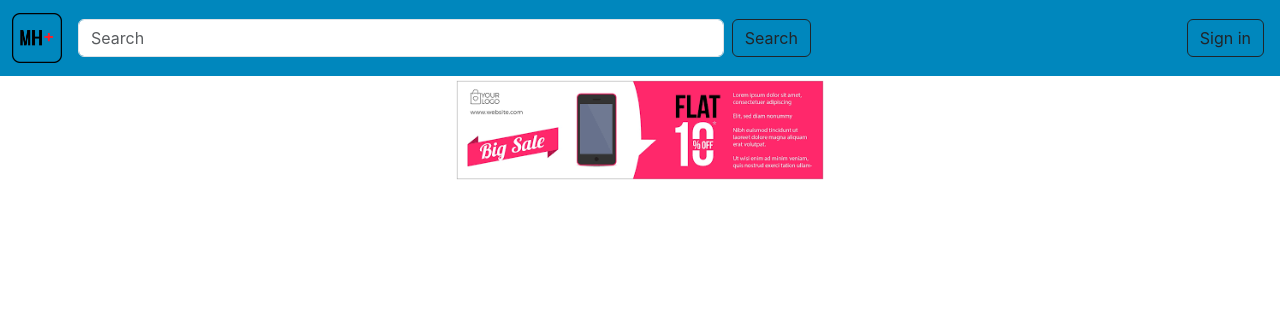
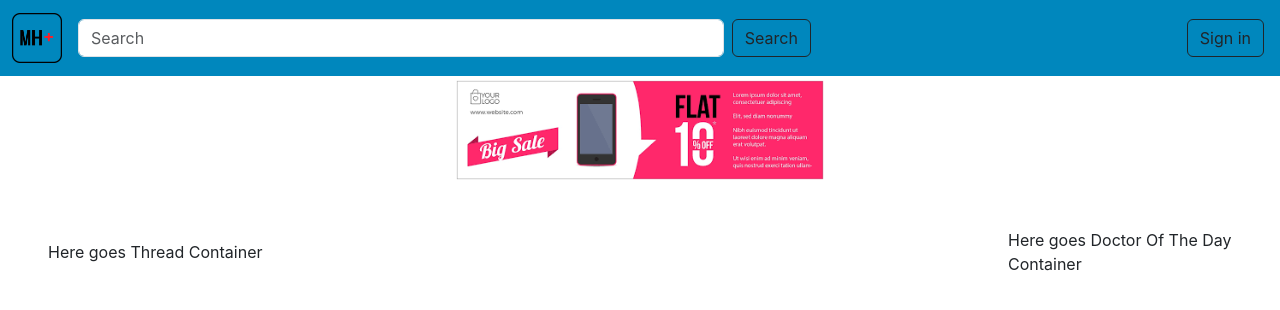
Before and after one commit to Jafor2646/medi-help, a React (Create React App) app in the folder front-end/medi-help-front-end/: page / in a window 1280 px wide. Shown: the top 310 px of the page. Built offline with nearby package versions, Linux system fonts and the light colour scheme.

Commit message:
Homepage Hero added

```diff
--- /dev/null
+++ b/front-end/medi-help-front-end/src/layouts/HomePage/HomeHero/HomeHero.tsx
@@ -0,0 +1,20 @@
+export const HomeHero = () => {
+    return (
+        <div>
+            <div className="container-fluid">
+                <div className="row">
+                    <div className="col-lg-9 my-auto p-5">
+                        <div className="lc-block">
+                            Here goes Thread Container
+                        </div>
+                    </div>
+                    <div className="col-sm  my-auto p-5">
+                        <div className="lc-block">
+                            Here goes Doctor Of The Day Container
+                        </div>
+                    </div>
+                </div>
+            </div>
+
+        </div>
+    )}
--- a/front-end/medi-help-front-end/src/layouts/HomePage/HomePage.tsx
+++ b/front-end/medi-help-front-end/src/layouts/HomePage/HomePage.tsx
@@ -1,8 +1,11 @@
 import {HomePageBanner} from "./Banner/HomePageBanner";
+import {HomeHero} from "./HomeHero/HomeHero";
 
 export const HomePage = () => {
     return (
         <div>
             <HomePageBanner/>
+
+            <HomeHero/>
         </div>
     )}
```
